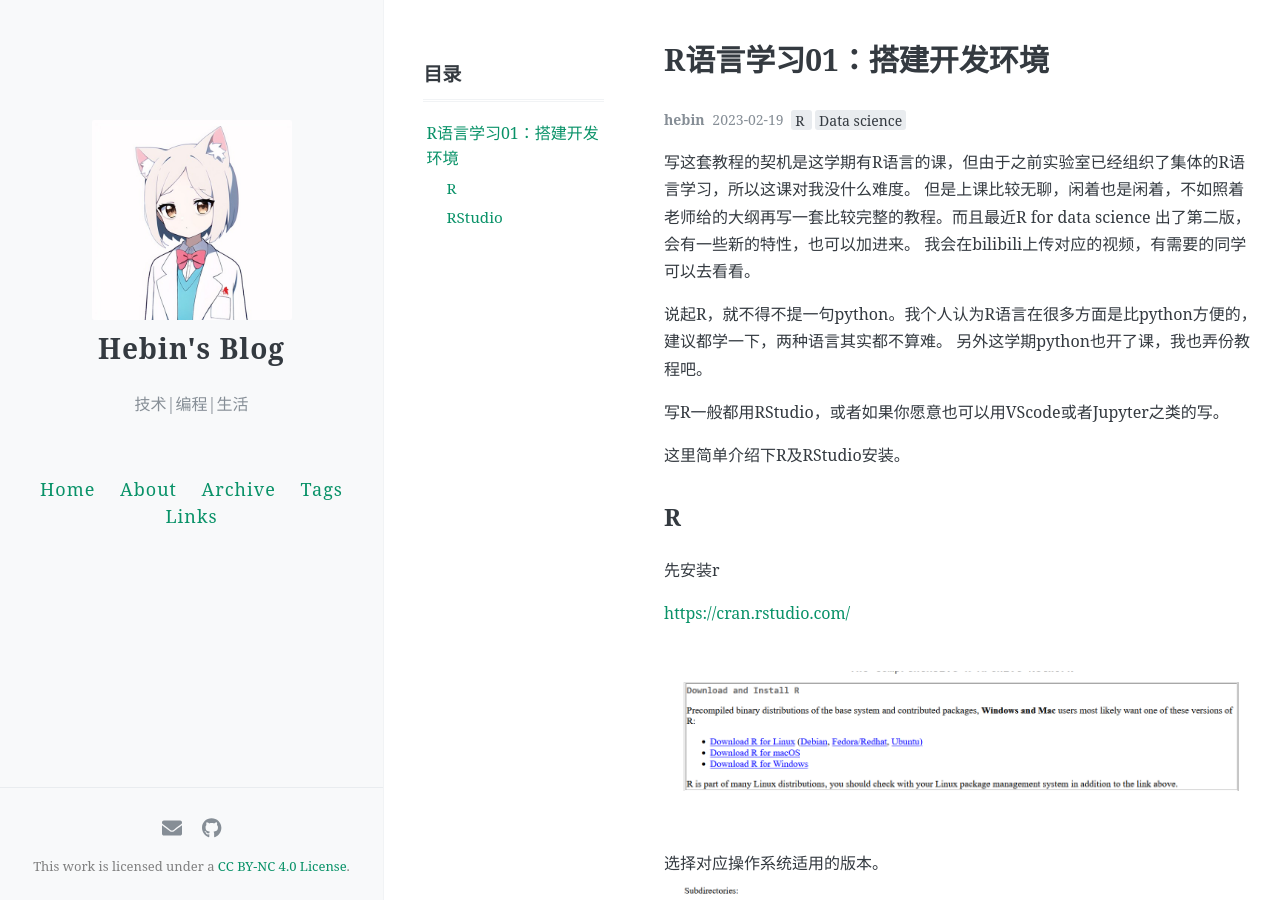
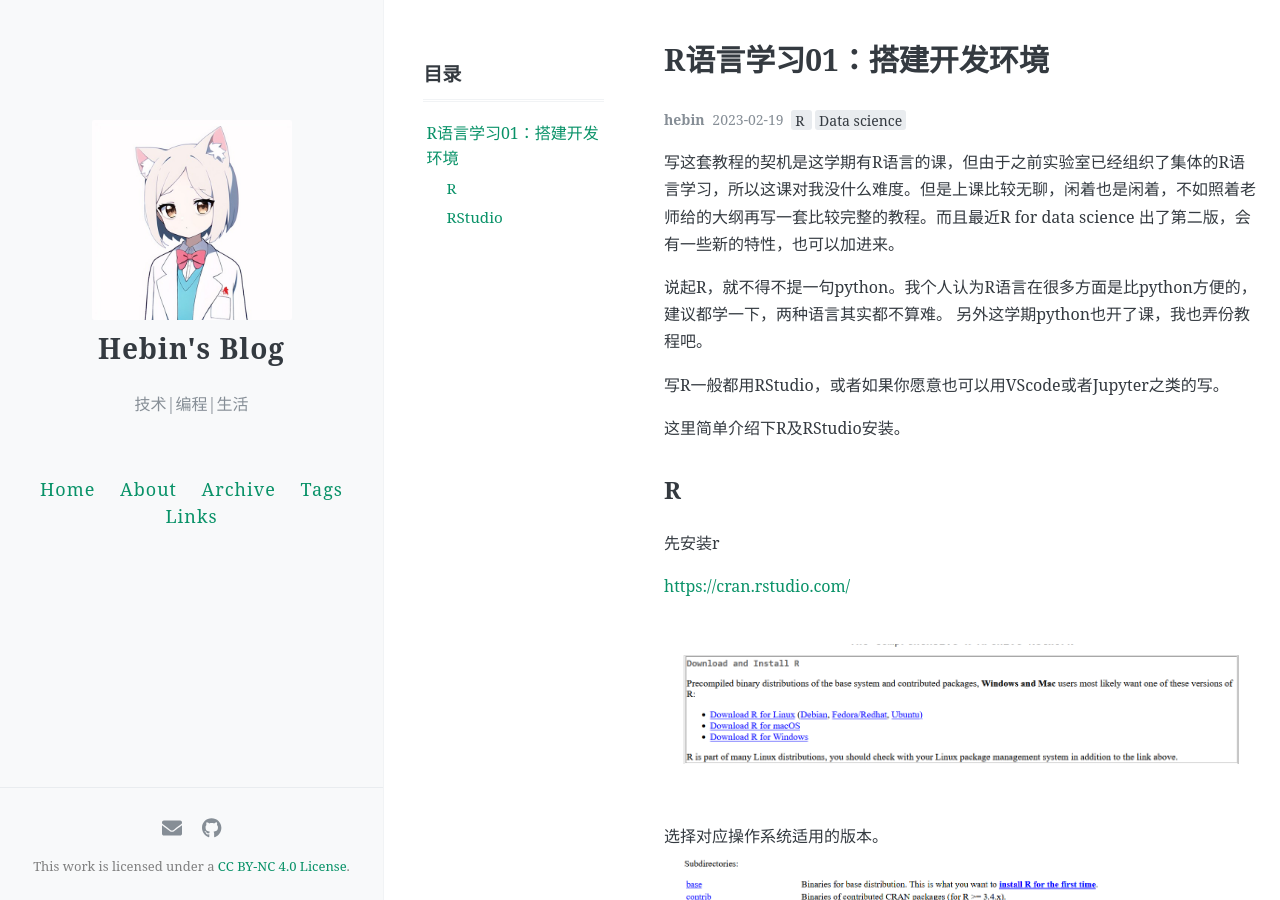
Before and after one commit to Hebin-zhang/Hebin-zhang.github.io, a Jekyll site: the page built from _posts/2023-02-18-R_IDE_set-up.md, in a window 1280 px wide and 900 px high. Built offline with Jekyll 4.4.1, drawn with Linux system fonts in a browser that asks for light colours; comment, search, counter and statistics services are not loaded.

Commit message:
Update 2023-02-18-R_IDE_set-up.md

```diff
--- a/_posts/2023-02-18-R_IDE_set-up.md
+++ b/_posts/2023-02-18-R_IDE_set-up.md
@@ -8,9 +8,7 @@ comments: true
 toc: true
 ---
 
-写这套教程的契机是这学期有R语言的课，但由于之前实验室已经组织了集体的R语言学习，所以这课对我没什么难度。
-但是上课比较无聊，闲着也是闲着，不如照着老师给的大纲再写一套比较完整的教程。而且最近R for data science 出了第二版，会有一些新的特性，也可以加进来。
-我会在bilibili上传对应的视频，有需要的同学可以去看看。
+写这套教程的契机是这学期有R语言的课，但由于之前实验室已经组织了集体的R语言学习，所以这课对我没什么难度。但是上课比较无聊，闲着也是闲着，不如照着老师给的大纲再写一套比较完整的教程。而且最近R for data science 出了第二版，会有一些新的特性，也可以加进来。
 
 说起R，就不得不提一句python。我个人认为R语言在很多方面是比python方便的，建议都学一下，两种语言其实都不算难。
 另外这学期python也开了课，我也弄份教程吧。
```
